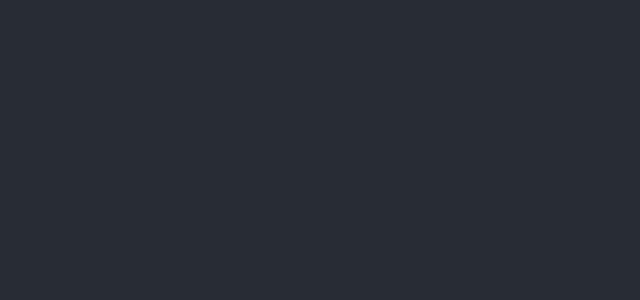
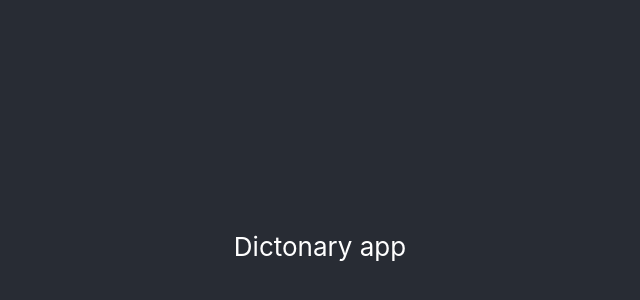
Before and after one commit to FallJ/dictionary-app, a React (Create React App) app: page / in a window 1280 px wide. Shown: the part 154-454 px from the top of the page, without its empty margins (320-960 px from the left). Built offline with nearby package versions, Linux system fonts and the light colour scheme.

Commit message:
Holder header

```diff
--- a/src/App.js
+++ b/src/App.js
@@ -1,13 +1,9 @@
-
-import './App.css';
+import "./App.css";
 
 function App() {
   return (
     <div className="App">
-      <header className="App-header">
-
-
-      </header>
+      <header className="App-header">Dictonary app</header>
     </div>
   );
 }
```
